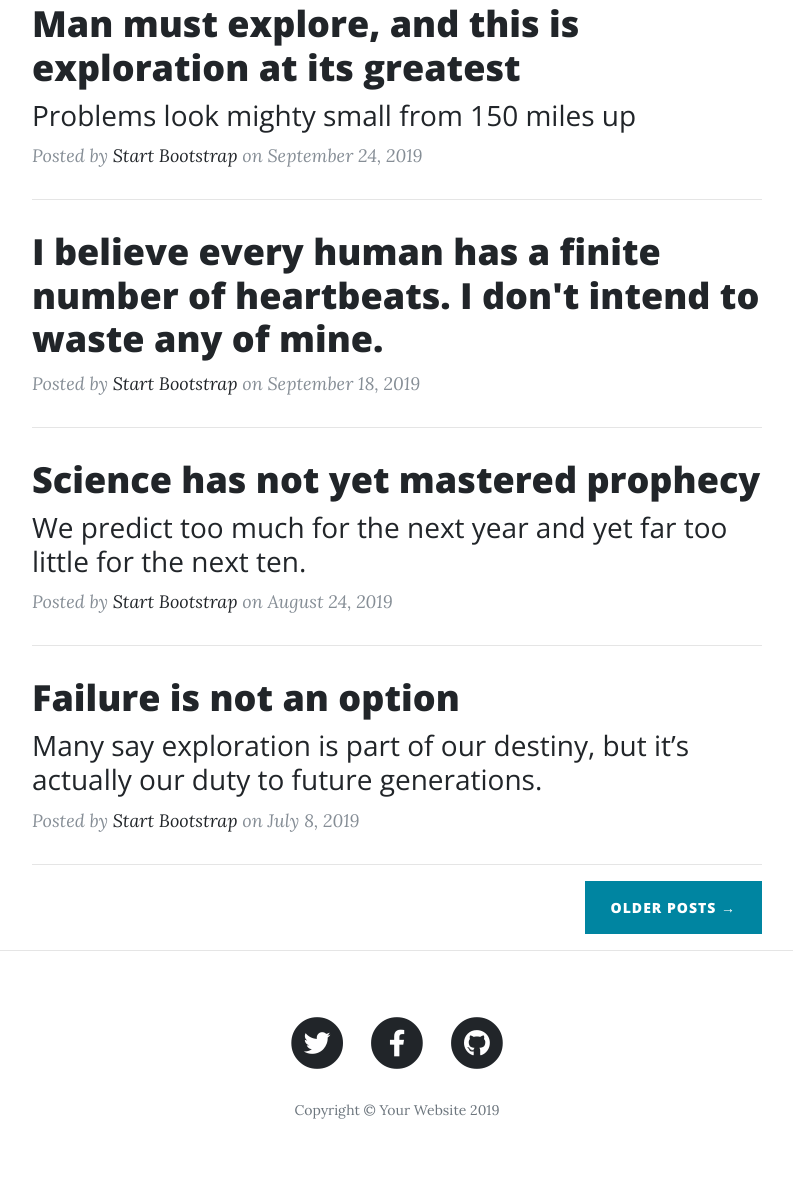
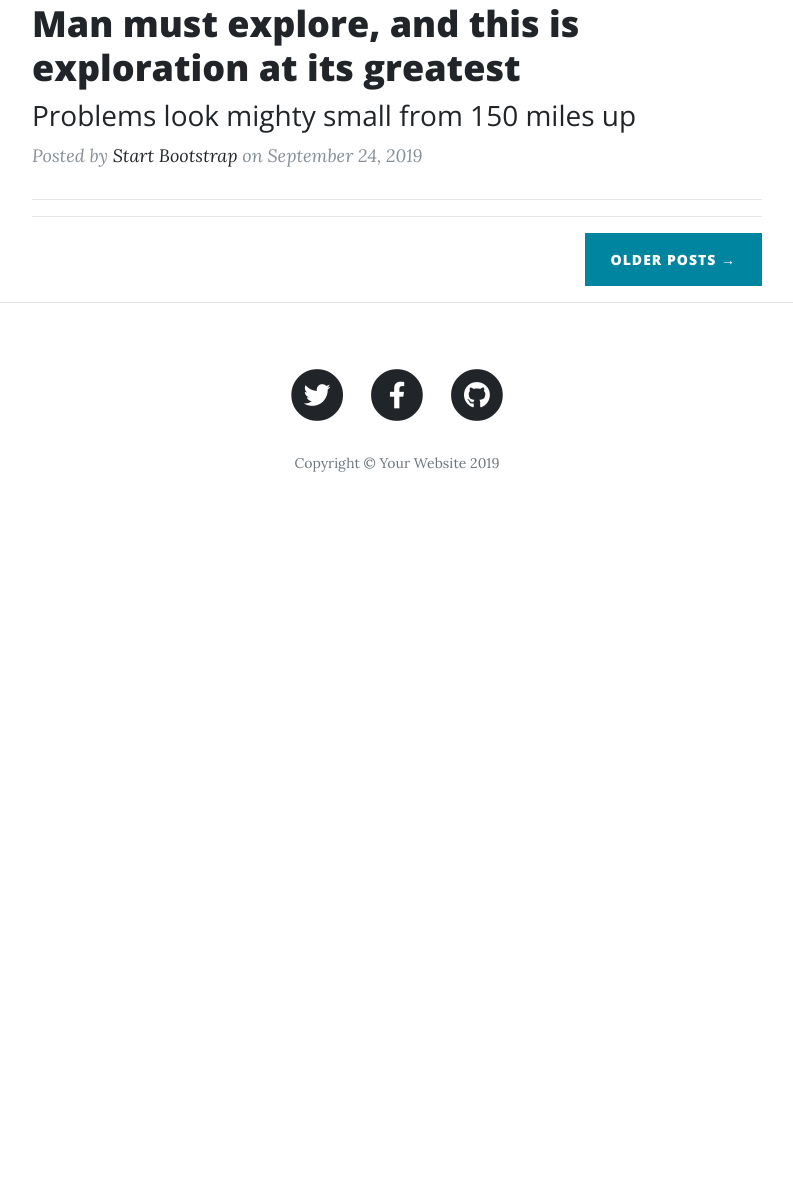
Before and after one commit to raviprakashdev/flask_basic, a Flask app: page / in a window 1280 px wide. Shown: the part 610-1796 px from the top of the page, without its empty margins (243-1036 px from the left). After the commit the page ends 1082 px from the top, so only its background shows below. Run offline with Flask 2, Linux system fonts and the light colour scheme; some libraries are stand-ins or nearby versions.

Commit message:
jinja template

```diff
--- a/tut2/main.py
+++ b/tut2/main.py
@@ -1,6 +1,20 @@
-from flask import Flask, render_template
+from flask import Flask, render_template, request
+from flask_sqlalchemy import SQLAlchemy
+from datetime import datetime
+
 
 app = Flask(__name__)
+app.config['SQLALCHEMY_DATABASE_URI'] = 'mysql://root:@localhost/codingthunder'
+db = SQLAlchemy(app)
+
+
+class Contact(db.Model):
+    sno = db.Column(db.Integer, primary_key=True)
+    name = db.Column(db.String(80),  nullable=False)
+    phone = db.Column(db.String(20), nullable=False)
+    msg = db.Column(db.String(120),  nullable=False)
+    date = db.Column(db.String(20),  nullable=True)
+    email = db.Column(db.String(120),  nullable=False)
 
 
 @app.route("/")
@@ -13,8 +27,16 @@ def about():
     return render_template('about.html')
 
 
-@app.route("/contact")
+@app.route("/contact", methods=['GET', 'POST'])
 def contact():
+    if(request.method=='POST'):
+        name = request.form.get('name')
+        email = request.form.get('email')
+        phone = request.form.get('phone')
+        msg = request.form.get('msg')
+        entry = Contact(name=name, phone=phone, msg=msg, email=email, date=datetime.now())
+        db.session.add(entry)
+        db.session.commit()
     return render_template('contact.html')
 
 
--- a/tut2/templates/index.html
+++ b/tut2/templates/index.html
@@ -20,6 +20,7 @@
   <div class="container">
     <div class="row">
       <div class="col-lg-8 col-md-10 mx-auto">
+        <!-- TODO: fetch it using loop from database -->
         <div class="post-preview">
           <a href="post.html">
             <h2 class="post-title">
@@ -34,44 +35,7 @@
             on September 24, 2019</p>
         </div>
         <hr>
-        <div class="post-preview">
-          <a href="post.html">
-            <h2 class="post-title">
-              I believe every human has a finite number of heartbeats. I don't intend to waste any of mine.
-            </h2>
-          </a>
-          <p class="post-meta">Posted by
-            <a href="#">Start Bootstrap</a>
-            on September 18, 2019</p>
-        </div>
-        <hr>
-        <div class="post-preview">
-          <a href="post.html">
-            <h2 class="post-title">
-              Science has not yet mastered prophecy
-            </h2>
-            <h3 class="post-subtitle">
-              We predict too much for the next year and yet far too little for the next ten.
-            </h3>
-          </a>
-          <p class="post-meta">Posted by
-            <a href="#">Start Bootstrap</a>
-            on August 24, 2019</p>
-        </div>
-        <hr>
-        <div class="post-preview">
-          <a href="post.html">
-            <h2 class="post-title">
-              Failure is not an option
-            </h2>
-            <h3 class="post-subtitle">
-              Many say exploration is part of our destiny, but it’s actually our duty to future generations.
-            </h3>
-          </a>
-          <p class="post-meta">Posted by
-            <a href="#">Start Bootstrap</a>
-            on July 8, 2019</p>
-        </div>
+
         <hr>
         <!-- Pager -->
         <div class="clearfix">
--- a/tut2/templates/layout.html
+++ b/tut2/templates/layout.html
@@ -8,7 +8,7 @@
   <meta name="description" content="">
   <meta name="author" content="">
 
-  <title>Clean Blog - Start Bootstrap Theme</title>
+  <title>The coding thunder</title>
 
   <!-- Bootstrap core CSS -->
   <link href="{{ url_for('static',filename='vendor/bootstrap/css/bootstrap.min.css')}}" rel="stylesheet">
```
Also changed, not shown: tut2/templates/contact.html (+6 -6 lines).
